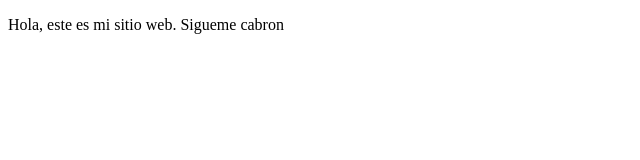
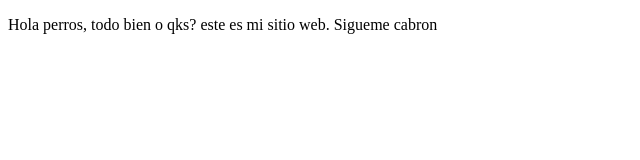
Before and after one commit to jesusGuardia/proyectoDemoCursoPrework, a plain HTML site: page index.html in a window 1280 px wide. Shown: the whole page, without its empty margins (0-640 px from the left). Drawn offline with Linux system fonts and the light colour scheme.

Commit message:
cambios en el sitio de la popo jeje

```diff
--- a/index.html
+++ b/index.html
@@ -8,7 +8,7 @@
 </head>
 <body>
     <p>
-        Hola, este es mi sitio web. Sigueme cabron
+        Hola perros, todo bien o qks? este es mi sitio web. Sigueme cabron
     </p>
 </body>
 </html>
```
